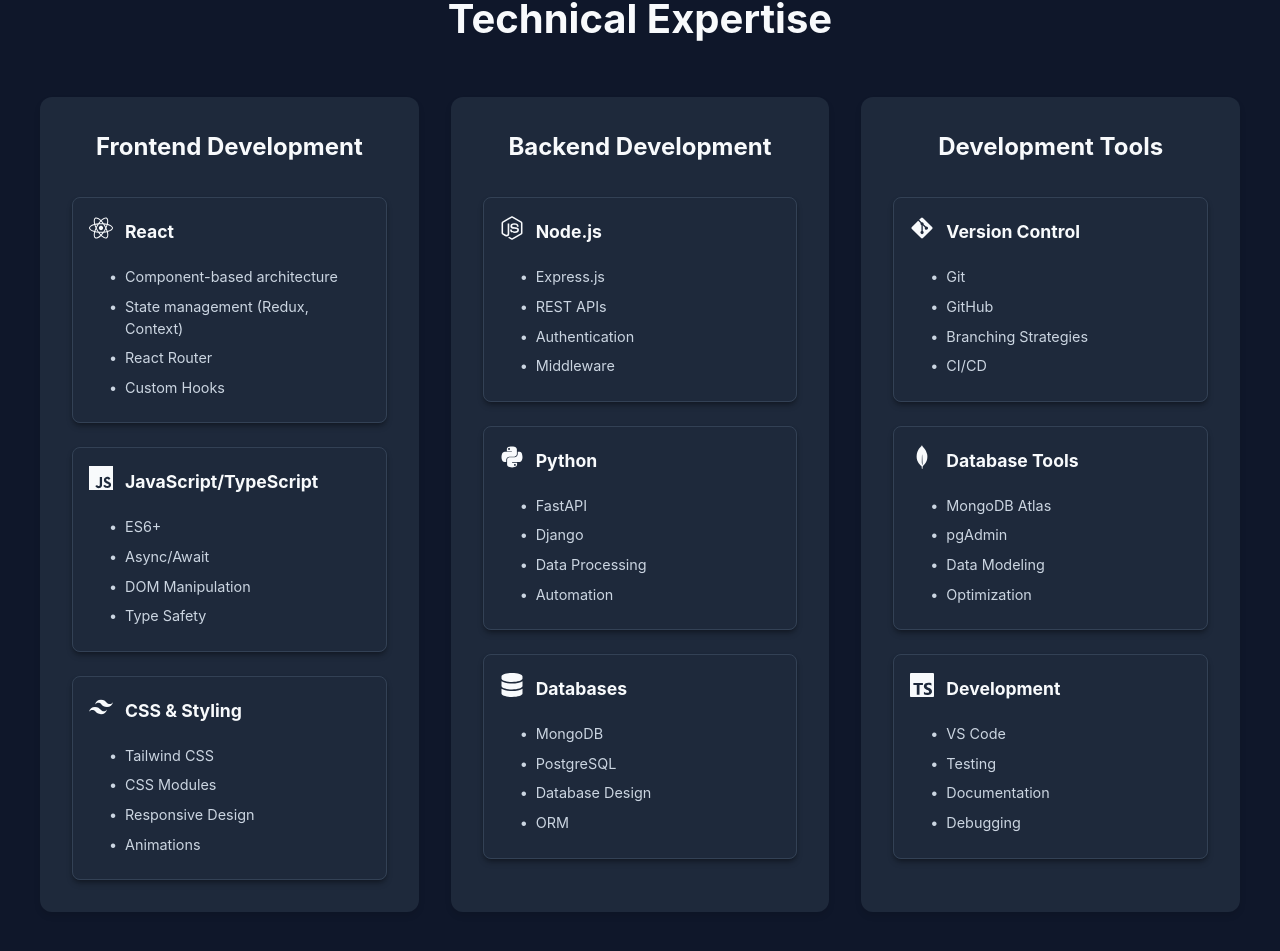
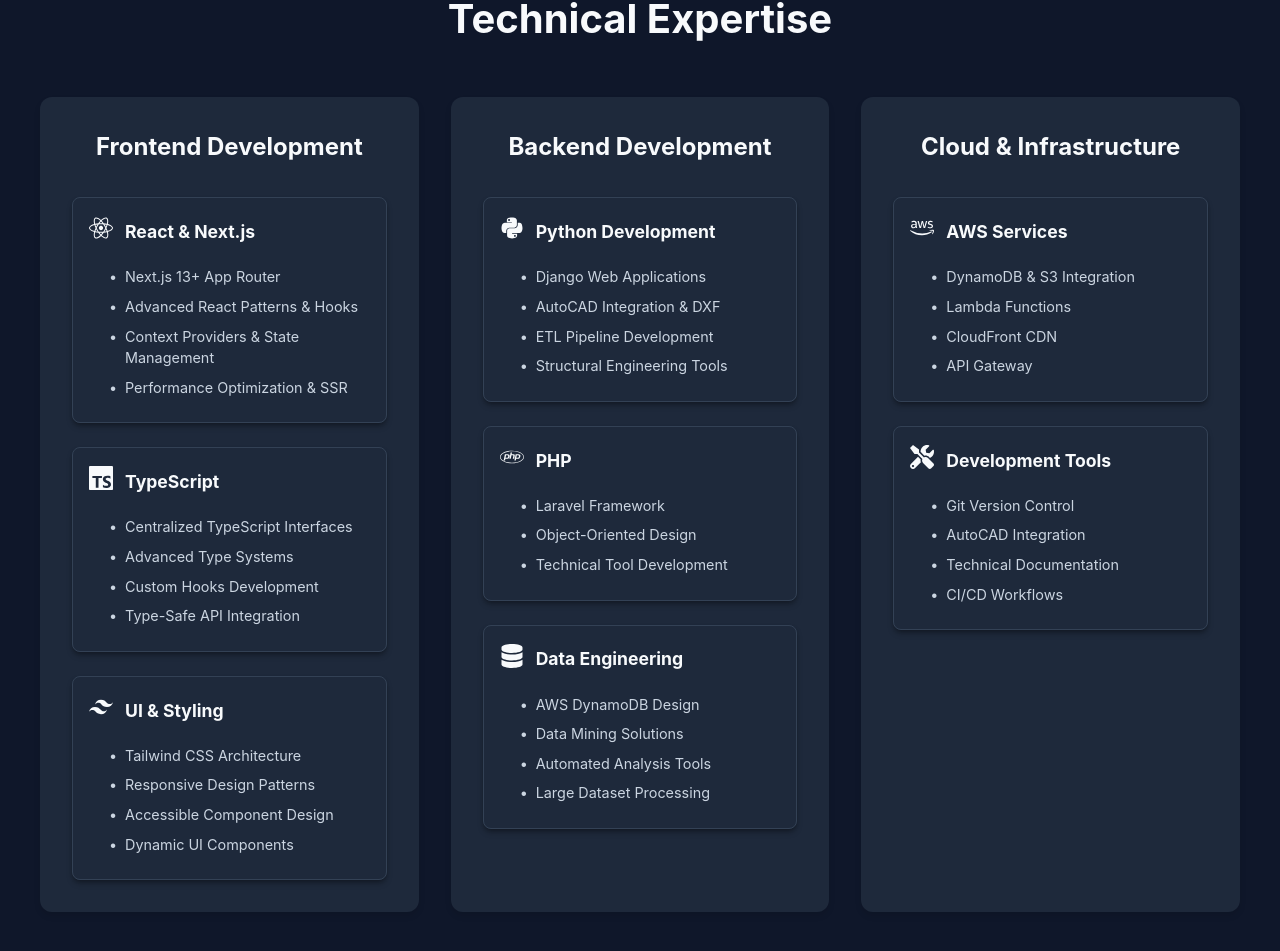
Before and after one commit to masonym/masonym.github.io, a React (Vite) app: page / in a window 1280 px wide. Shown: the part 1553-2504 px from the top of the page. Built offline with nearby package versions, Linux system fonts and the light colour scheme.

Commit message:
Updated skills

```diff
--- a/src/components/Skills/Skills.jsx
+++ b/src/components/Skills/Skills.jsx
@@ -1,7 +1,7 @@
 import React from 'react';
 import styles from './Skills.module.css';
 import { motion } from 'framer-motion';
-import { FaReact, FaNodeJs, FaPython, FaGitAlt, FaDatabase } from 'react-icons/fa';
+import { FaReact, FaNodeJs, FaPython, FaGitAlt, FaDatabase, FaPhp, FaAws, FaTools } from 'react-icons/fa';
 import { SiJavascript, SiTypescript, SiTailwindcss, SiMongodb, SiPostgresql } from 'react-icons/si';
 
 const Skills = () => {
@@ -9,25 +9,95 @@
         {
             title: "Frontend Development",
             items: [
-                { name: "React", icon: <FaReact />, details: ["Component-based architecture", "State management (Redux, Context)", "React Router", "Custom Hooks"] },
-                { name: "JavaScript/TypeScript", icon: <SiJavascript />, details: ["ES6+", "Async/Await", "DOM Manipulation", "Type Safety"] },
-                { name: "CSS & Styling", icon: <SiTailwindcss />, details: ["Tailwind CSS", "CSS Modules", "Responsive Design", "Animations"] }
+                {
+                    name: "React & Next.js",
+                    icon: <FaReact />,
+                    details: [
+                        "Next.js 13+ App Router",
+                        "Advanced React Patterns & Hooks",
+                        "Context Providers & State Management",
+                        "Performance Optimization & SSR"
+                    ]
+                },
+                {
+                    name: "TypeScript",
+                    icon: <SiTypescript />,
+                    details: [
+                        "Centralized TypeScript Interfaces",
+                        "Advanced Type Systems",
+                        "Custom Hooks Development",
+                        "Type-Safe API Integration"
+                    ]
+                },
+                {
+                    name: "UI & Styling",
+                    icon: <SiTailwindcss />,
+                    details: [
+                        "Tailwind CSS Architecture",
+                        "Responsive Design Patterns",
+                        "Accessible Component Design",
+                        "Dynamic UI Components"
+                    ]
+                }
             ]
         },
         {
             title: "Backend Development",
             items: [
-                { name: "Node.js", icon: <FaNodeJs />, details: ["Express.js", "REST APIs", "Authentication", "Middleware"] },
-                { name: "Python", icon: <FaPython />, details: ["FastAPI", "Django", "Data Processing", "Automation"] },
-                { name: "Databases", icon: <FaDatabase />, details: ["MongoDB", "PostgreSQL", "Database Design", "ORM"] }
+                {
+                    name: "Python Development",
+                    icon: <FaPython />,
+                    details: [
+                        "Django Web Applications",
+                        "AutoCAD Integration & DXF",
+                        "ETL Pipeline Development",
+                        "Structural Engineering Tools"
+                    ]
+                },
+                {
+                    name: "PHP",
+                    icon: <FaPhp />,
+                    details: [
+                        "Laravel Framework",
+                        "Object-Oriented Design",
+                        "Technical Tool Development"
+                    ]
+                },
+                {
+                    name: "Data Engineering",
+                    icon: <FaDatabase />,
+                    details: [
+                        "AWS DynamoDB Design",
+                        "Data Mining Solutions",
+                        "Automated Analysis Tools",
+                        "Large Dataset Processing"
+                    ]
+                }
             ]
         },
         {
-            title: "Development Tools",
+            title: "Cloud & Infrastructure",
             items: [
-                { name: "Version Control", icon: <FaGitAlt />, details: ["Git", "GitHub", "Branching Strategies", "CI/CD"] },
-                { name: "Database Tools", icon: <SiMongodb />, details: ["MongoDB Atlas", "pgAdmin", "Data Modeling", "Optimization"] },
-                { name: "Development", icon: <SiTypescript />, details: ["VS Code", "Testing", "Documentation", "Debugging"] }
+                {
+                    name: "AWS Services",
+                    icon: <FaAws />,
+                    details: [
+                        "DynamoDB & S3 Integration",
+                        "Lambda Functions",
+                        "CloudFront CDN",
+                        "API Gateway"
+                    ]
+                },
+                {
+                    name: "Development Tools",
+                    icon: <FaTools />,
+                    details: [
+                        "Git Version Control",
+                        "AutoCAD Integration",
+                        "Technical Documentation",
+                        "CI/CD Workflows"
+                    ]
+                }
             ]
         }
     ];
```
